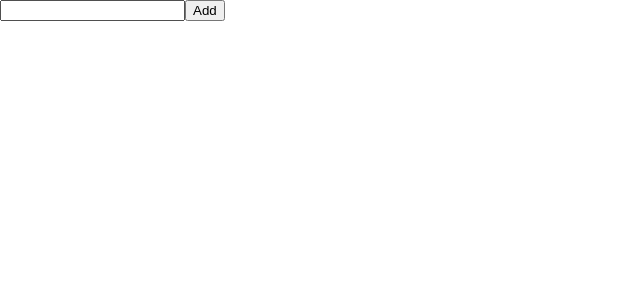
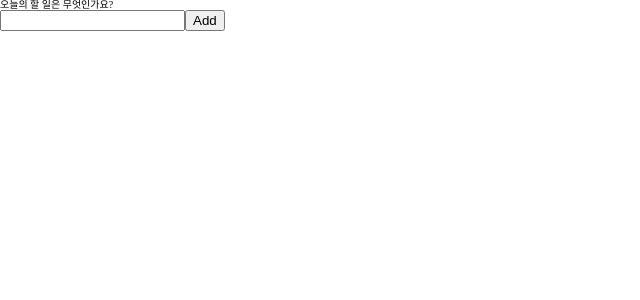
Before and after one commit to dygmm4288/wanted-fe-challenge-3, a React (Vite) app: page / in a window 1280 px wide. Shown: the top 300 px of the page, without its empty margins (0-640 px from the left). Built offline with nearby package versions, Linux system fonts and the light colour scheme.

Commit message:
[add] : layout 설정

```diff
--- a/src/App.tsx
+++ b/src/App.tsx
@@ -1,11 +1,11 @@
-import TodoForm from "./components/Form/TodoForm";
-import TodoList from "./components/List/TodoList";
+import TodoHeader from "./components/Layout/TodoHeader";
+import TodoMain from "./components/Layout/TodoMain";
 
 export default function App() {
   return (
-    <div>
-      <TodoForm />
-      <TodoList />
-    </div>
+    <>
+      <TodoHeader />
+      <TodoMain />
+    </>
   );
 }
--- /dev/null
+++ b/src/components/Layout/TodoHeader.tsx
@@ -0,0 +1,7 @@
+export default function TodoHeader() {
+  return (
+    <header>
+      <h1>오늘의 할 일은 무엇인가요?</h1>
+    </header>
+  );
+}
--- /dev/null
+++ b/src/components/Layout/TodoMain.tsx
@@ -0,0 +1,11 @@
+import TodoForm from "../Form/TodoForm";
+import TodoList from "../List/TodoList";
+
+export default function TodoMain() {
+  return (
+    <main>
+      <TodoForm />
+      <TodoList />
+    </main>
+  );
+}
```
